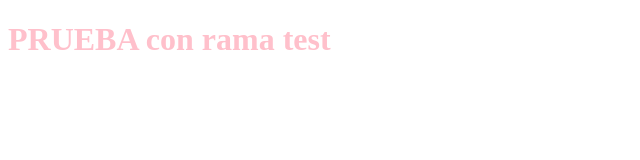
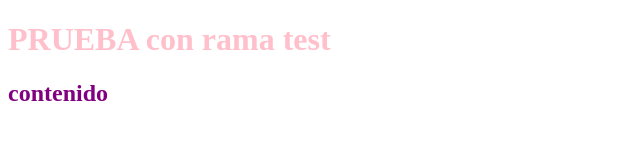
Before and after one commit to Organizacion-Laura/repositorio_prueba, a plain HTML site: page index.html in a window 1280 px wide. Shown: the whole page, without its empty margins (0-640 px from the left). Drawn offline with Linux system fonts and the light colour scheme.

Commit message:
agregue contenido

```diff
--- a/css.css
+++ b/css.css
@@ -2,3 +2,7 @@ h1
 {
 	color: pink;
 }
+h2
+{
+	color: purple;
+}
--- a/index.html
+++ b/index.html
@@ -6,5 +6,6 @@
 </head>
 <body>
 	<h1>PRUEBA con rama test</h1>
+	<h2>contenido</h2>
 </body>
 </html>
```
